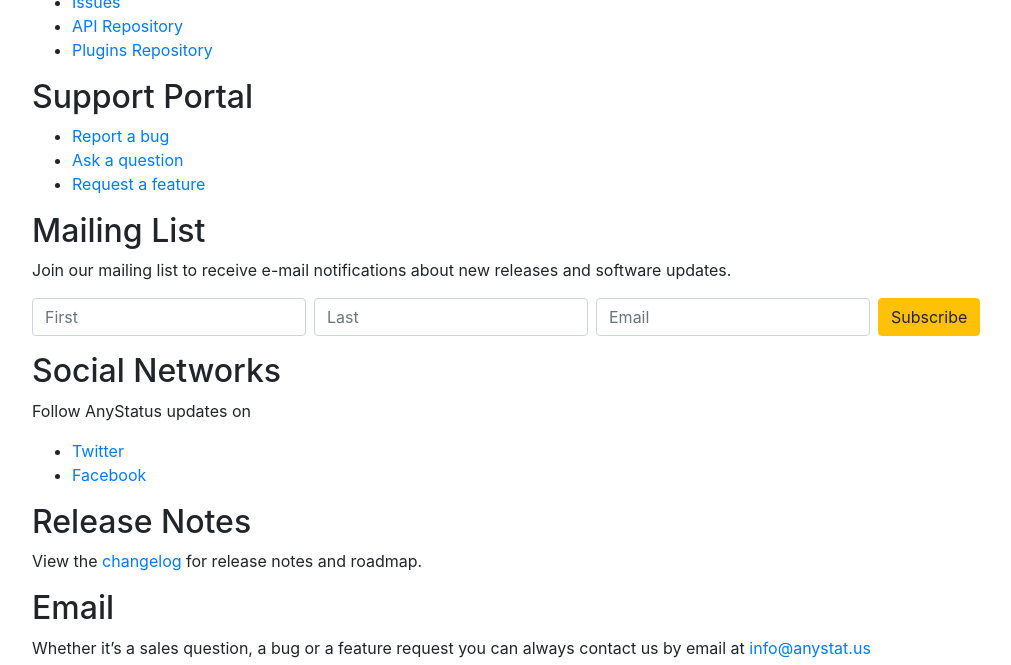
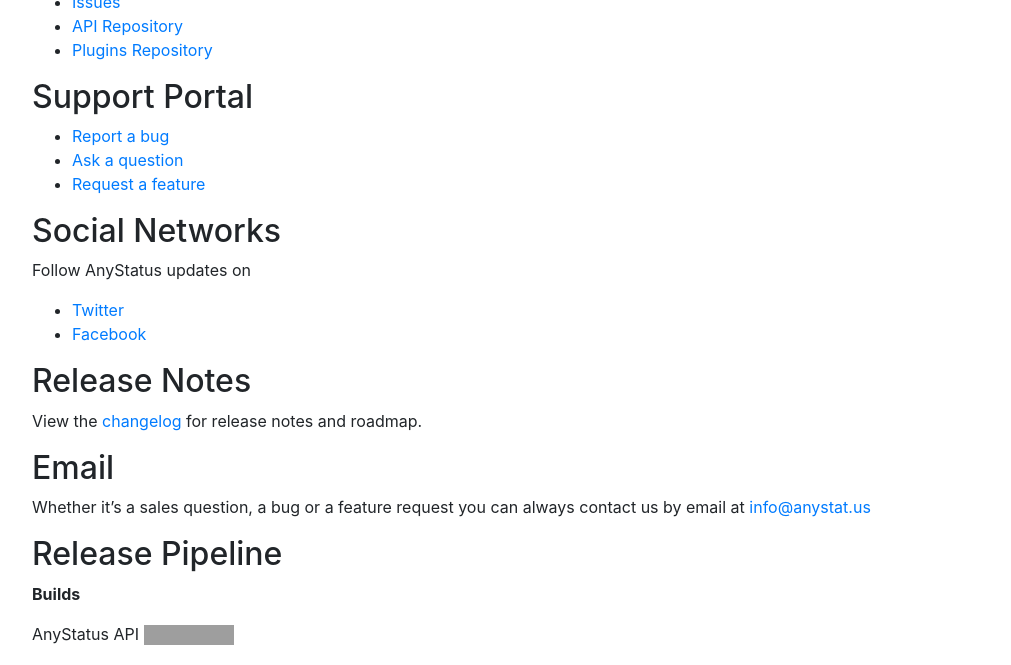
Before and after one commit to AnyStatus/anystatus.github.io, a Jekyll site: the page built from support.md, in a window 1280 px wide and 1400 px high, scrolled down 356 px. Shown: the top 665 px of the window, without its empty margins (53-1064 px from the left). Built offline with Jekyll 4.4.1, drawn with Linux system fonts in a browser that asks for light colours; comment, search, counter and statistics services are not loaded; some of the changed text lies outside the part shown; grey boxes are pictures that could not be loaded.

Commit message:
Update support.md

```diff
--- a/support.md
+++ b/support.md
@@ -18,12 +18,6 @@
 - [Report a bug](https://anystatus.helprace.com/s1-general/problems)
 - [Ask a question](https://anystatus.helprace.com/s1-general/questions)
 - [Request a feature](https://anystatus.helprace.com/s1-general/ideas)
-
-## Mailing List
-
-Join our mailing list to receive e-mail notifications about new releases and software updates.
-
-{% include subscribe-form-inline.html %}
 
 <p></p>
 
@@ -59,3 +53,9 @@
 Pre Release (Unstable) [![Staging](https://production.vsrm.visualstudio.com/_apis/public/Release/badge/fb795508-e665-4a1a-a4d6-3d1ebf6bb42b/11/23)](#)
 
 Release (Stable) [![Production](https://production.vsrm.visualstudio.com/_apis/public/Release/badge/fb795508-e665-4a1a-a4d6-3d1ebf6bb42b/11/15)](#)
+
+## Mailing List
+
+Join our mailing list to receive e-mail notifications about new releases and software updates.
+
+{% include subscribe-form-inline.html %}
```
